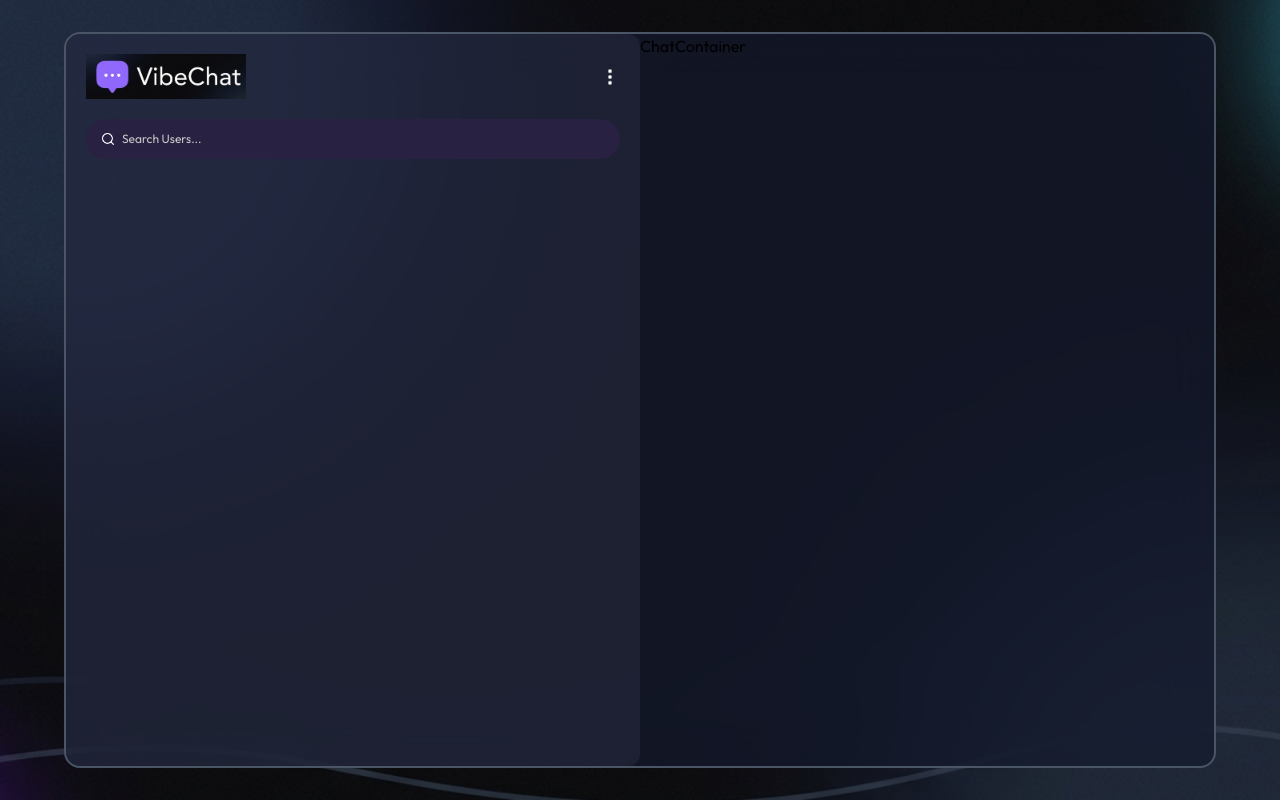
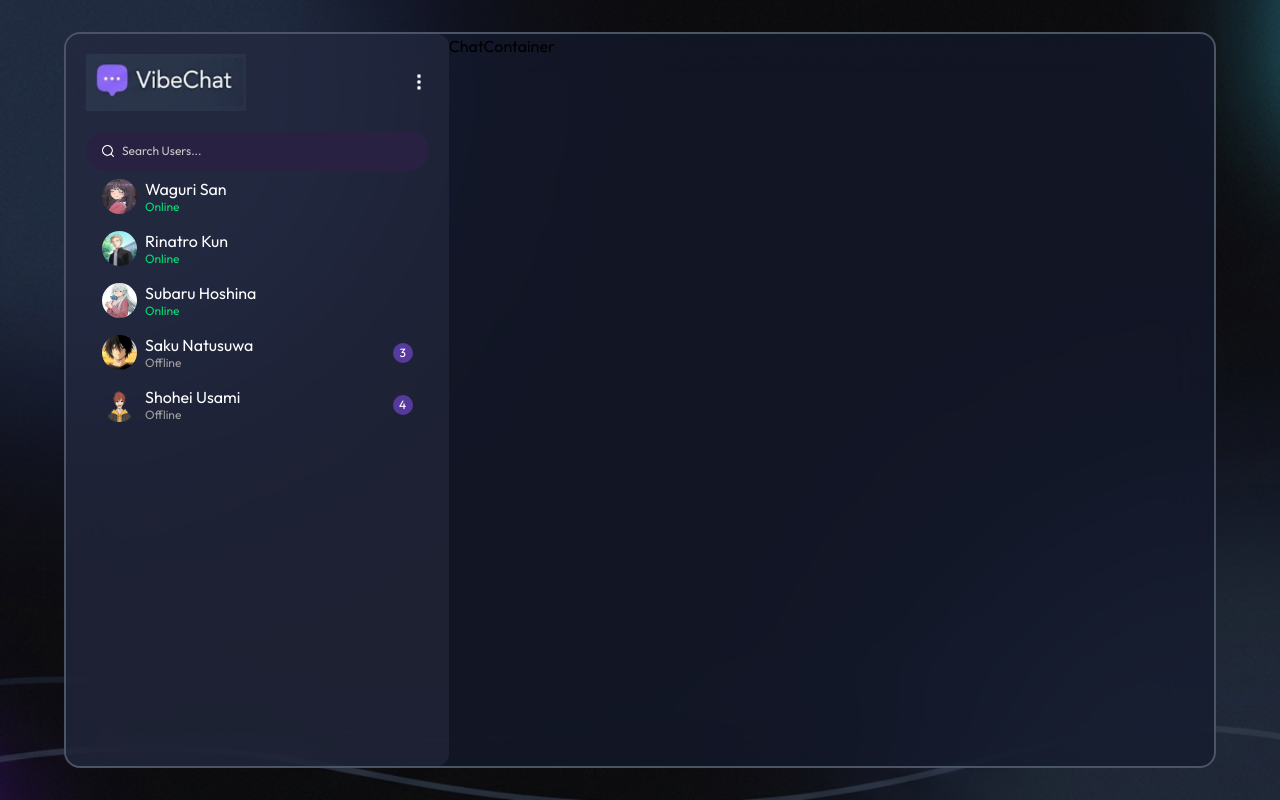
Before and after one commit to Osagani31/VibeChat, a React (Vite) app in the folder client/: page / in a window 1280 px wide. Built offline with nearby package versions, Linux system fonts and the light colour scheme.

Commit message:
Enhance Sidebar and HomePage components with user selection functionality

```diff
--- a/client/src/components/Sidebar.jsx
+++ b/client/src/components/Sidebar.jsx
@@ -1,5 +1,5 @@
 import React from 'react'
-import assets from '../assets/assets'
+import assets, { userDummyData } from '../assets/assets'
 import { useNavigate } from 'react-router-dom'
 
 const Sidebar = ({ selectedUser , setSelectedUser}) => {
@@ -28,8 +28,30 @@
            <input type="text" className='bg-transparent border-none outline-none
            text-white text-xs placeholder-[#c8c8c8] flex-1' placeholder='Search Users...' />
         </div>
+        <div className='flex flex-col'>
+          {userDummyData.map((user, index) => (
+            <div onClick={()=>{setSelectedUser(user)}}
+            key={index}  className={`relative flex items-center gap-2 p-2 pl-4 rounded cursor-pointer max-sm:text-sm ${selectedUser?._id === user._id &&  'bg-[#282142]/50'} `} >
+              <img src={user?.profilePic || assets.avatar_icon} alt="user"
+              className='w-[35px] aspect-[1/1] rounded-full' />
+              <div className='flex flex-col leading-5'>
+                <p>
+                  {user.fullName}
+                </p>
+                {
+                  index<3
+                  ? <span className='text-green-400 text-xs'>Online</span>
+                  :<span className='text-neutral-400 text-xs'>Offline</span>
+                }
 
+              </div>
+              {index>2 && <p className='absolute top-4 right-4 text-xs h-5 w-5
+              flex justify-center items-center rounded-full bg-violet-500/50'>{index}</p>}
+            </div>
 
+        ))}
+
+        </div>
         </div>
     </div>
   )
--- a/client/src/pages/HomePage.jsx
+++ b/client/src/pages/HomePage.jsx
@@ -11,10 +11,10 @@
   return (
     <div className='w-full h-screen p-3 sm:p-6 lg:p-8'>
       <div className={`max-w-6xl mx-auto backdrop-blur-xl bg-[#151a2e]/70 border-2 border-gray-600 rounded-2xl
-      overflow-hidden h-[100%] grid grid-cols-1 relative ${selectedUser ? 'md:grid-cols-[1fr_1.5fr_1fr] xl:grid-cols-[1fr_2fr_1fr]':'md:grid-cols-2'} `}>
+      overflow-hidden h-[100%] grid grid-cols-1 relative ${selectedUser ? 'md:grid-cols-[1fr_1.5fr_1fr] xl:grid-cols-[1fr_2fr_1fr]' : 'md:grid-cols-[1fr_2fr]'}`}>
       <Sidebar selectedUser={selectedUser} setSelectedUser={setSelectedUser}/>
-      <ChatContainer/>
-      {selectedUser && <RightSidebar/>}
+      <ChatContainer selectedUser={selectedUser} setSelectedUser={setSelectedUser} />
+      {selectedUser && <RightSidebar selectedUser={selectedUser} setSelectedUser={setSelectedUser}/>}
       </div>
     </div>
   )
```
Also changed, not shown: client/src/assets/logo.png, client/src/assets/profile_5.png.
